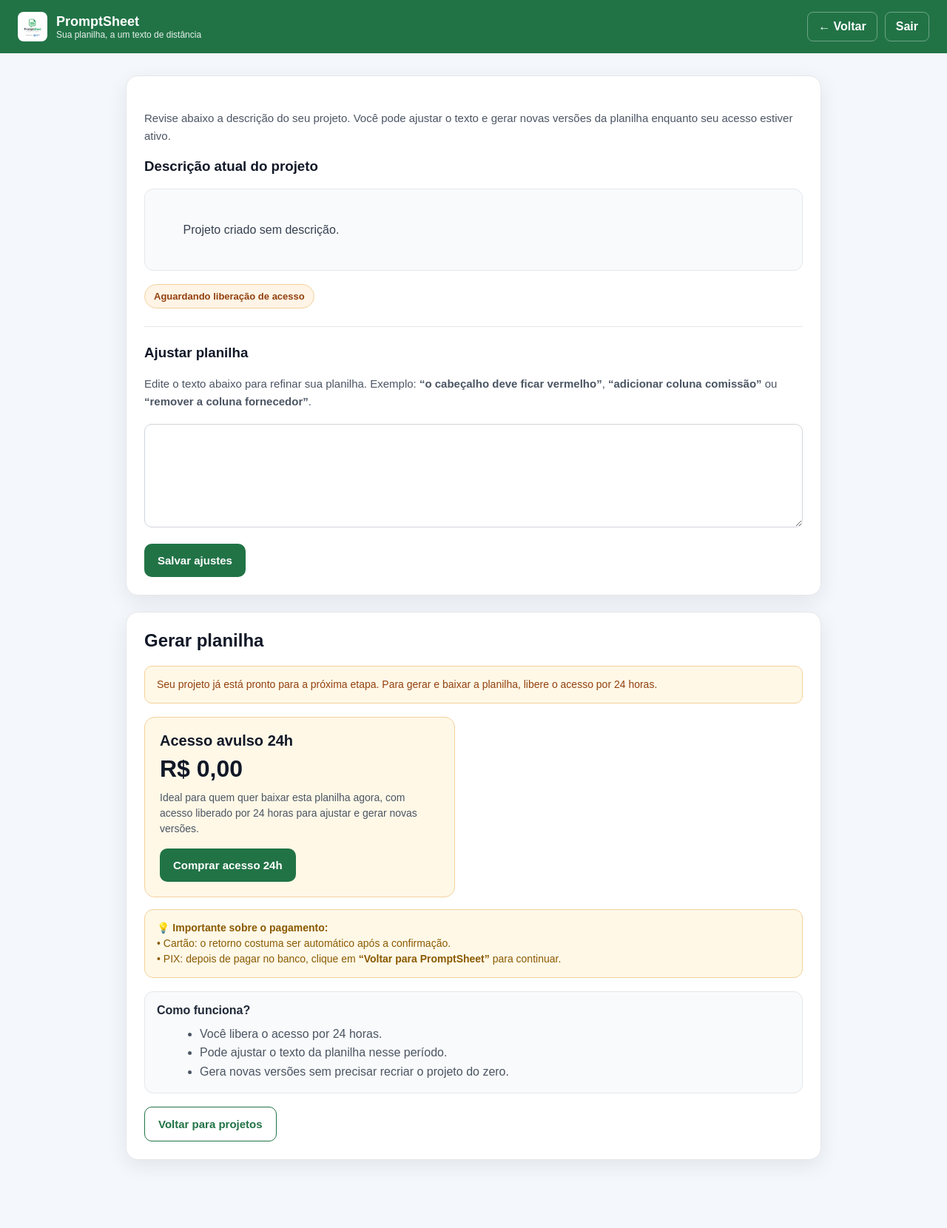
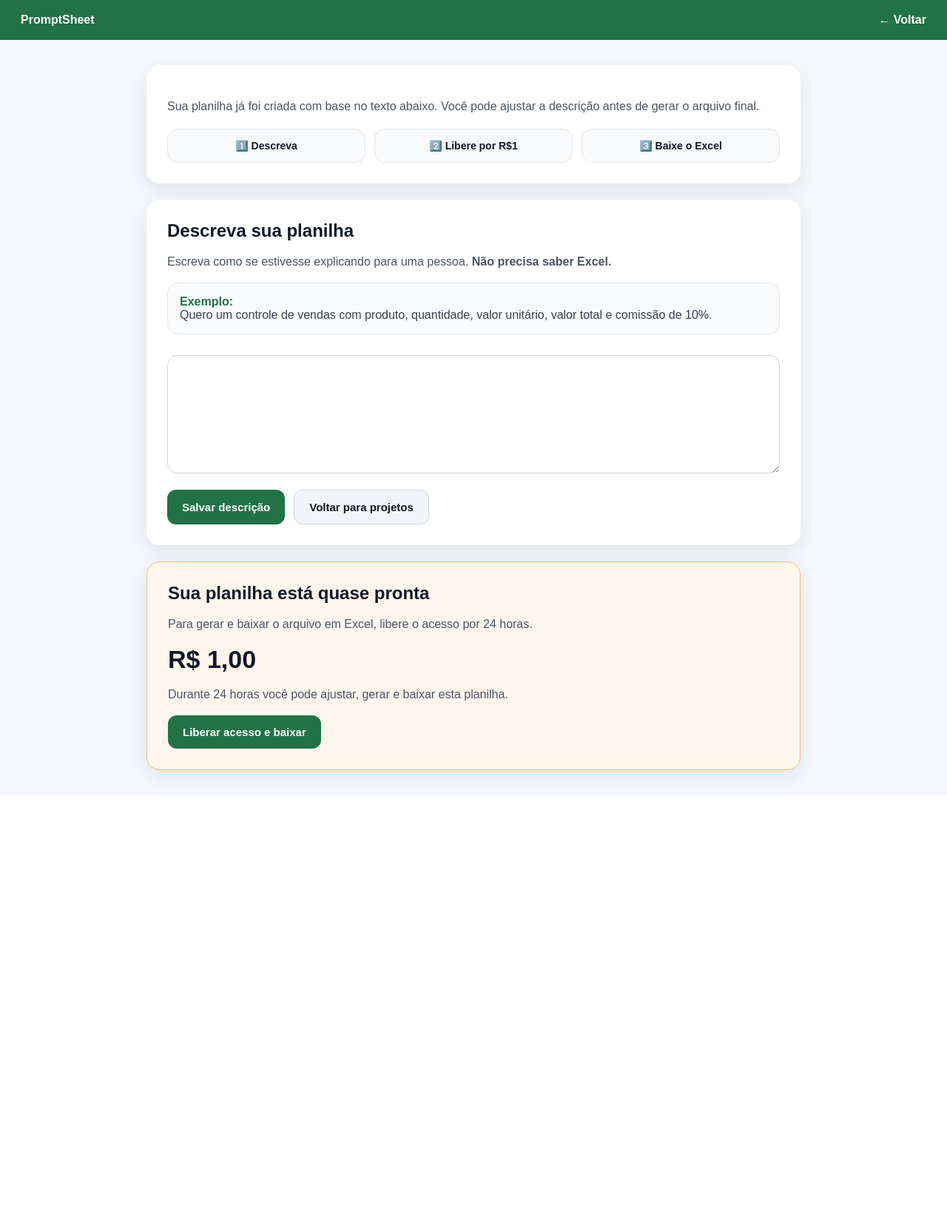
Before and after one commit to alessandronossa-lgtm/alessandronossa-lgtm, a Flask app: template templates/projeto.html in a window 1280 px wide. Shown: the whole page at 74% size. After the commit the page ends 1069 px from the top, so only its background shows below. Run offline with Flask 3, Linux system fonts and the light colour scheme; the template is opened without the code that fills it, so the values that code supplies are empty; parts of the project's set-up code (start-up, migrations or seed data) failed here and were passed over.

Commit message:
Update projeto.html

```diff
--- a/templates/projeto.html
+++ b/templates/projeto.html
@@ -1,149 +1,98 @@
 <!DOCTYPE html>
-<html lang="pt-BR">
+<html lang="pt-br">
 <head>
   <meta charset="UTF-8">
   <title>{{ projeto.nome }} - PromptSheet</title>
   <meta name="viewport" content="width=device-width, initial-scale=1.0">
 
   <style>
-    * {
-      box-sizing: border-box;
-    }
+    * { box-sizing: border-box; }
 
     body {
       margin: 0;
       font-family: Arial, Helvetica, sans-serif;
       background: #f4f7fb;
-      color: #1f2937;
+      color: #111827;
     }
 
     .topbar {
       background: #217346;
       color: white;
-      padding: 16px 24px;
+      padding: 18px 28px;
       display: flex;
       justify-content: space-between;
       align-items: center;
-      gap: 12px;
-      flex-wrap: wrap;
-    }
-
-    .topbar-actions {
-      display: flex;
-      gap: 10px;
-      flex-wrap: wrap;
     }
 
     .topbar a {
       color: white;
       text-decoration: none;
       font-weight: bold;
-      border: 1px solid rgba(255,255,255,0.35);
-      padding: 10px 14px;
-      border-radius: 8px;
-      display: inline-block;
     }
 
     .container {
-      max-width: 980px;
-      margin: 30px auto;
-      padding: 0 20px 40px;
+      max-width: 920px;
+      margin: 34px auto;
+      padding: 0 18px;
     }
 
     .card {
       background: white;
-      border-radius: 16px;
-      padding: 24px;
-      box-shadow: 0 8px 28px rgba(15, 23, 42, 0.08);
-      border: 1px solid #e5e7eb;
+      border-radius: 18px;
+      padding: 28px;
+      box-shadow: 0 10px 28px rgba(15, 23, 42, 0.08);
       margin-bottom: 22px;
     }
 
-    h1, h2, h3 {
-      margin-top: 0;
-      color: #111827;
+    h1 {
+      margin: 0 0 10px;
+      font-size: 32px;
     }
 
-    .subtitle {
-      font-size: 15px;
-      line-height: 1.6;
-      color: #4b5563;
-      margin-bottom: 18px;
+    h2 {
+      margin: 0 0 14px;
+      font-size: 24px;
     }
 
-    .prompt-box {
-      background: #f9fafb;
-      border: 1px solid #e5e7eb;
-      border-radius: 12px;
-      padding: 16px;
-      white-space: pre-wrap;
-      color: #374151;
-      line-height: 1.6;
-      margin-bottom: 18px;
-    }
-
-    .edit-textarea {
-      width: 100%;
-      min-height: 140px;
-      padding: 14px;
-      border: 1px solid #d1d5db;
-      border-radius: 10px;
-      font-size: 15px;
-      font-family: Arial, Helvetica, sans-serif;
-      resize: vertical;
-      outline: none;
-    }
-
-    .edit-textarea:focus {
-      border-color: #217346;
-      box-shadow: 0 0 0 3px rgba(33, 115, 70, 0.12);
-    }
-
-    .badge-row {
-      display: flex;
-      gap: 10px;
-      flex-wrap: wrap;
-      margin-top: 16px;
+    p {
+      color: #4b5563;
+      line-height: 1.5;
     }
 
     .badge {
       display: inline-block;
-      padding: 8px 12px;
+      background: #ecfdf5;
+      color: #166534;
+      border: 1px solid #bbf7d0;
+      padding: 10px 14px;
       border-radius: 999px;
-      font-size: 13px;
       font-weight: bold;
+      margin-top: 10px;
     }
 
-    .badge-ok {
-      background: #e8f7ee;
-      color: #0f7a3d;
-      border: 1px solid #b7e4c7;
+    textarea {
+      width: 100%;
+      min-height: 160px;
+      padding: 16px;
+      border: 1px solid #cbd5e1;
+      border-radius: 14px;
+      font-size: 16px;
+      line-height: 1.5;
+      resize: vertical;
+      margin-top: 12px;
     }
 
-    .badge-warn {
-      background: #fff4e5;
-      color: #92400e;
-      border: 1px solid #f3d19c;
+    .hint {
+      background: #f8fafc;
+      border: 1px solid #e5e7eb;
+      border-radius: 14px;
+      padding: 16px;
+      margin: 16px 0;
+      color: #374151;
     }
 
-    .alert {
-      padding: 14px 16px;
-      border-radius: 10px;
-      margin-bottom: 16px;
-      font-size: 14px;
-      line-height: 1.5;
-    }
-
-    .alert-success {
-      background: #e6f9f0;
-      border: 1px solid #a7f3d0;
-      color: #065f46;
-    }
-
-    .alert-warn {
-      background: #fff8e7;
-      border: 1px solid #f3d19c;
-      color: #92400e;
+    .hint strong {
+      color: #217346;
     }
 
     .actions {
@@ -153,262 +102,163 @@
       margin-top: 18px;
     }
 
-    .btn {
-      background: #217346;
-      color: white;
+    button, .btn {
       border: none;
-      padding: 14px 18px;
-      border-radius: 10px;
+      border-radius: 12px;
+      padding: 14px 20px;
       font-weight: bold;
       cursor: pointer;
       text-decoration: none;
       display: inline-block;
-      transition: 0.2s ease;
       font-size: 15px;
     }
 
-    .btn:hover {
-      background: #1b5f39;
+    .btn-primary {
+      background: #217346;
+      color: white;
     }
 
     .btn-secondary {
-      background: white;
-      color: #217346;
-      border: 1px solid #217346;
-      padding: 14px 18px;
-      border-radius: 10px;
-      font-weight: bold;
-      text-decoration: none;
-      display: inline-block;
-      transition: 0.2s ease;
-      font-size: 15px;
+      background: #f1f5f9;
+      color: #111827;
+      border: 1px solid #cbd5e1;
     }
 
-    .btn-secondary:hover {
-      background: #f5fbf7;
+    .pay-card {
+      background: #fff7ed;
+      border: 1px solid #fdba74;
     }
 
-    .offer-box {
-      border-radius: 14px;
-      padding: 20px;
-      border: 1px solid #f3d19c;
-      background: #fff8e7;
-      margin-top: 18px;
-      max-width: 420px;
+    .success-card {
+      background: #ecfdf5;
+      border: 1px solid #86efac;
     }
 
-    .offer-title {
-      font-size: 20px;
+    .price {
+      font-size: 34px;
       font-weight: bold;
-      margin: 0 0 8px 0;
-      color: #111827;
+      margin: 8px 0;
     }
 
-    .offer-price {
-      font-size: 32px;
-      font-weight: bold;
-      margin: 0 0 10px 0;
-      color: #111827;
-    }
-
-    .offer-text {
-      margin: 0 0 16px 0;
-      color: #4b5563;
-      line-height: 1.5;
-      font-size: 14px;
-    }
-
-    .alert-pix {
-      margin-top: 16px;
-      background: #fff8e7;
-      border: 1px solid #f3d19c;
-      color: #8a5a00;
-      padding: 14px 16px;
-      border-radius: 12px;
-      font-size: 14px;
-      line-height: 1.5;
-    }
-
-    .tips {
-      background: #f9fafb;
-      border: 1px solid #e5e7eb;
-      border-radius: 12px;
-      padding: 16px;
+    .steps {
+      display: grid;
+      grid-template-columns: repeat(3, 1fr);
+      gap: 12px;
       margin-top: 18px;
     }
 
-    .tips ul {
-      margin: 10px 0 0 18px;
-      color: #4b5563;
-      line-height: 1.6;
+    .step {
+      background: #f8fafc;
+      border: 1px solid #e5e7eb;
+      border-radius: 14px;
+      padding: 14px;
+      text-align: center;
+      font-size: 14px;
+      font-weight: bold;
     }
 
-    .small {
-      font-size: 13px;
-      color: #6b7280;
-    }
-
-    .section-divider {
-      height: 1px;
-      background: #e5e7eb;
-      margin: 24px 0;
-    }
-
-    @media (max-width: 820px) {
-      .container {
-        padding: 0 14px 30px;
-      }
-
-      .offer-box {
-        max-width: 100%;
-      }
+    @media (max-width: 720px) {
+      .steps { grid-template-columns: 1fr; }
+      h1 { font-size: 26px; }
     }
   </style>
 </head>
+
 <body>
 
   <div class="topbar">
-    <div style="display:flex; align-items:center; gap:12px;">
-      <img src="{{ url_for('static', filename='logo.png') }}"
-           alt="PromptSheet"
-           style="height:40px; width:auto; background:white; border-radius:8px; padding:4px;">
-
-      <div>
-        <div style="font-size:18px; font-weight:700;">PromptSheet</div>
-        <div style="font-size:12px; opacity:0.9;">Sua planilha, a um texto de distância</div>
-      </div>
-    </div>
-
-    <div class="topbar-actions">
-      <a href="{{ url_for('app_home') }}">← Voltar</a>
-      <a href="{{ url_for('logout') }}">Sair</a>
-    </div>
+    <div><strong>PromptSheet</strong></div>
+    <a href="/app">← Voltar</a>
   </div>
 
   <div class="container">
 
     <div class="card">
       <h1>{{ projeto.nome }}</h1>
-      <p class="subtitle">
-        Revise abaixo a descrição do seu projeto. Você pode ajustar o texto e gerar novas versões da planilha
-        enquanto seu acesso estiver ativo.
+      <p>
+        Sua planilha já foi criada com base no texto abaixo.
+        Você pode ajustar a descrição antes de gerar o arquivo final.
       </p>
 
-      <h3>Descrição atual do projeto</h3>
-      <div class="prompt-box">
-        {{ projeto.prompt if projeto.prompt else "Projeto criado sem descrição." }}
+      <div class="steps">
+        <div class="step">1️⃣ Descreva</div>
+        <div class="step">2️⃣ Libere por R$1</div>
+        <div class="step">3️⃣ Baixe o Excel</div>
+      </div>
+    </div>
+
+    <div class="card">
+      <h2>Descreva sua planilha</h2>
+
+      <p>
+        Escreva como se estivesse explicando para uma pessoa.
+        <strong>Não precisa saber Excel.</strong>
+      </p>
+
+      <div class="hint">
+        <strong>Exemplo:</strong><br>
+        Quero um controle de vendas com produto, quantidade, valor unitário, valor total e comissão de 10%.
       </div>
 
-      <div class="badge-row">
-        {% if acesso_ativo %}
-          <span class="badge badge-ok">Acesso avulso ativo</span>
-        {% else %}
-          <span class="badge badge-warn">Aguardando liberação de acesso</span>
-        {% endif %}
-      </div>
-
-      <div class="section-divider"></div>
-
-      <h3>Ajustar planilha</h3>
-      <p class="subtitle">
-        Edite o texto abaixo para refinar sua planilha. Exemplo:
-        <strong>“o cabeçalho deve ficar vermelho”</strong>,
-        <strong>“adicionar coluna comissão”</strong> ou
-        <strong>“remover a coluna fornecedor”</strong>.
-      </p>
-
-      <form method="POST" action="{{ url_for('atualizar_projeto', projeto_id=projeto.id) }}">
-        <textarea class="edit-textarea" name="prompt" rows="6">{{ projeto.prompt }}</textarea>
+      <form method="POST" action="/projeto/{{ projeto.id }}/atualizar">
+        <textarea name="prompt">{{ projeto.prompt }}</textarea>
 
         <div class="actions">
-          <button type="submit" class="btn">Salvar ajustes</button>
+          <button class="btn-primary" type="submit">
+            Salvar descrição
+          </button>
+
+          <a class="btn btn-secondary" href="/app">
+            Voltar para projetos
+          </a>
         </div>
       </form>
     </div>
 
-    <div class="card">
-      <h2>Gerar planilha</h2>
+    {% if premium or acesso_ativo %}
 
-      {% if acesso_ativo %}
-        <div class="alert alert-success">
-          Seu acesso está liberado. Agora você já pode gerar e baixar esta planilha.
-          {% if expira_em %}
-            <br><span class="small">Acesso avulso válido até: {{ expira_em }}</span>
-          {% endif %}
-        </div>
+      <div class="card success-card">
+        <h2>Pronto para gerar 😄</h2>
+        <p>
+          Seu acesso está liberado. Agora você já pode gerar e baixar sua planilha em Excel.
+        </p>
 
         <div class="actions">
-          <a class="btn" href="{{ url_for('download_projeto', projeto_id=projeto.id) }}">
+          <a class="btn btn-primary" href="/projeto/{{ projeto.id }}/download">
             Gerar e baixar planilha
           </a>
 
-          <a class="btn-secondary" href="{{ url_for('app_home') }}">
+          <a class="btn btn-secondary" href="/app">
             Voltar para projetos
           </a>
         </div>
+      </div>
 
-      {% else %}
-        <div class="alert alert-warn">
-          Seu projeto já está pronto para a próxima etapa. Para gerar e baixar a planilha, libere o acesso por 24 horas.
-        </div>
+    {% else %}
 
-        <div class="offer-box">
-          <p class="offer-title">Acesso avulso 24h</p>
-          <p class="offer-price">R$ {{ '%.2f'|format(price_avulso)|replace('.', ',') }}</p>
-          <p class="offer-text">
-            Ideal para quem quer baixar esta planilha agora, com acesso liberado por 24 horas para ajustar e gerar novas versões.
-          </p>
-          <button class="btn" type="button" onclick="comprarDiaria()">
-            Comprar acesso 24h
+      <div class="card pay-card">
+        <h2>Sua planilha está quase pronta</h2>
+
+        <p>
+          Para gerar e baixar o arquivo em Excel, libere o acesso por 24 horas.
+        </p>
+
+        <div class="price">R$ 1,00</div>
+
+        <p>
+          Durante 24 horas você pode ajustar, gerar e baixar esta planilha.
+        </p>
+
+        <form method="POST" action="/projeto/{{ projeto.id }}/comprar_diaria">
+          <button class="btn-primary" type="submit">
+            Liberar acesso e baixar
           </button>
-        </div>
+        </form>
+      </div>
 
-        <div class="alert-pix">
-          <strong>💡 Importante sobre o pagamento:</strong><br>
-          • Cartão: o retorno costuma ser automático após a confirmação.<br>
-          • PIX: depois de pagar no banco, clique em <b>“Voltar para PromptSheet”</b> para continuar.
-        </div>
-
-        <div class="tips">
-          <strong>Como funciona?</strong>
-          <ul>
-            <li>Você libera o acesso por 24 horas.</li>
-            <li>Pode ajustar o texto da planilha nesse período.</li>
-            <li>Gera novas versões sem precisar recriar o projeto do zero.</li>
-          </ul>
-        </div>
-
-        <div class="actions">
-          <a class="btn-secondary" href="{{ url_for('app_home') }}">
-            Voltar para projetos
-          </a>
-        </div>
-      {% endif %}
-    </div>
+    {% endif %}
 
   </div>
 
-  <script>
-    async function comprarDiaria() {
-      try {
-        const resp = await fetch("{{ url_for('comprar_diaria', projeto_id=projeto.id) }}", {
-          method: "POST",
-          headers: { "Content-Type": "application/json" }
-        });
-
-        const data = await resp.json();
-
-        if (data.init_point) {
-          window.location.href = data.init_point;
-          return;
-        }
-
-        alert(data.erro || "Não foi possível iniciar o pagamento da diária.");
-      } catch (e) {
-        alert("Erro ao tentar iniciar a compra da diária.");
-      }
-    }
-  </script>
-
 </body>
 </html>
```
